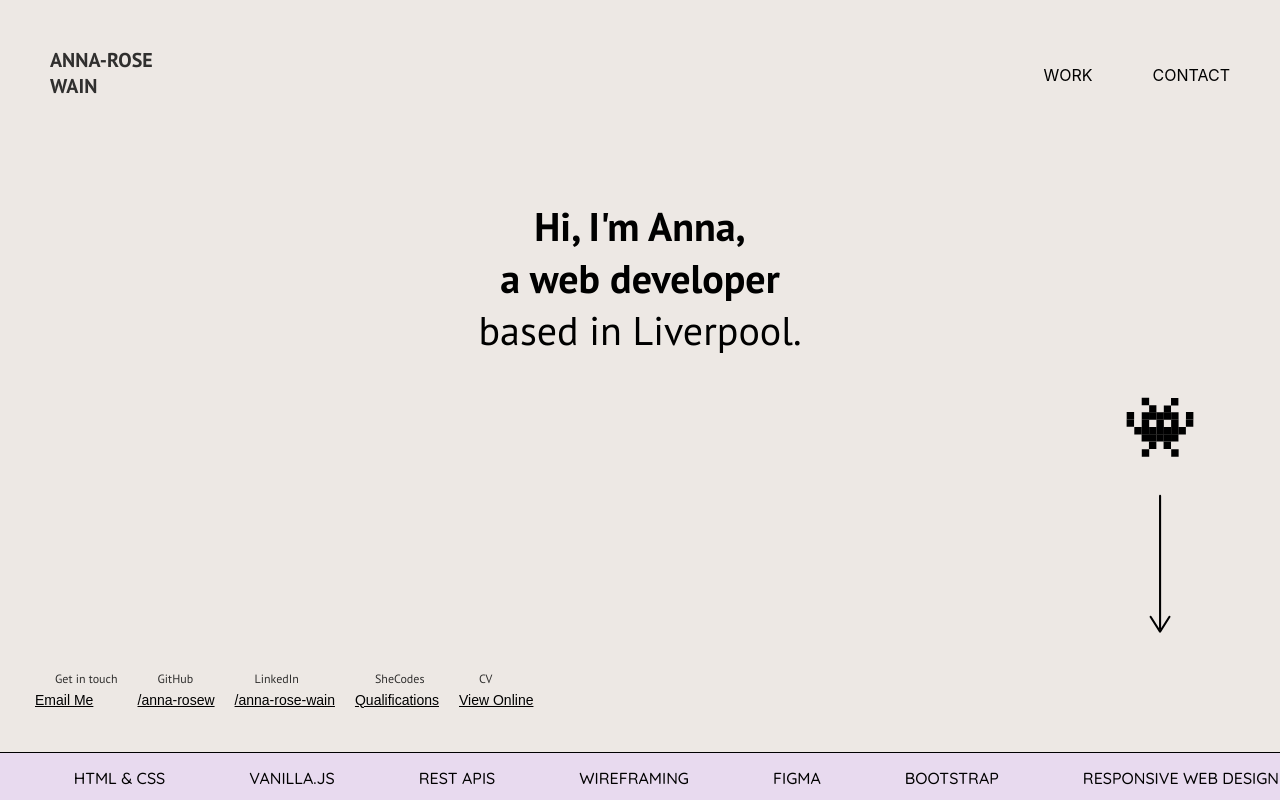
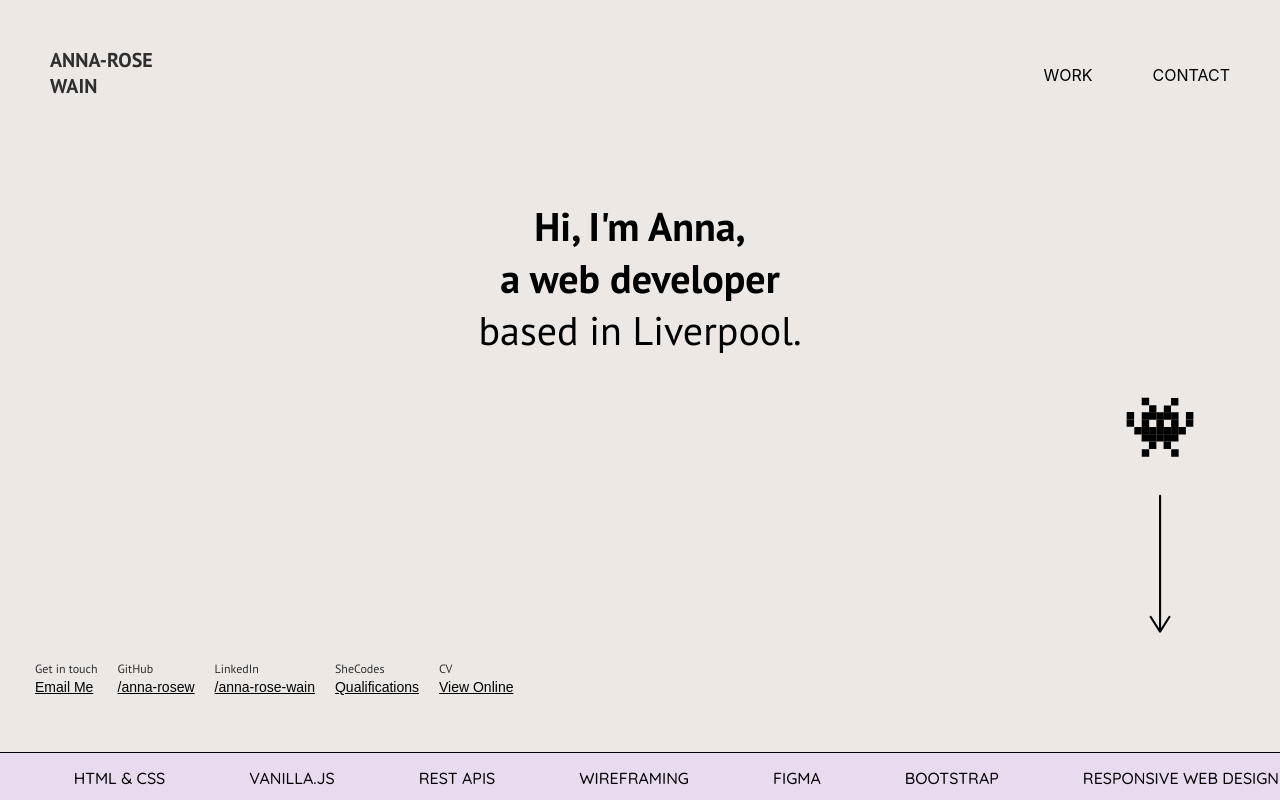
Before and after one commit to anna-rosew/anna-rose-wain, a React (Create React App) app: page / in a window 1280 px wide. Shown: the top 800 px of the page. Built offline with nearby package versions, Linux system fonts and the light colour scheme; a web font is replaced by a local one.

Commit message:
Editing spacing

```diff
--- a/src/Components/SummaryLinks.js
+++ b/src/Components/SummaryLinks.js
@@ -5,7 +5,7 @@ import "../Styles/SummaryLinks.css";
 export default function SummaryLinks() {
   return (
     <div className="containerSummary">
-      <div className="row justify-content-start left-align">
+      <div className="row justify-content-start">
         <div className="col-sm-6 col-md">
           <div className="summary-links">
             <h2>Get in touch</h2>
--- a/src/Styles/LandingScreen.css
+++ b/src/Styles/LandingScreen.css
@@ -68,7 +68,7 @@ a.summary:hover {
   font-weight: 400;
   font-size: 12px;
   opacity: 80%;
-  margin-bottom: 2.5px;
+  margin: 0px;
 }
 
 /* ========== Navigation Styling ========== */
--- a/src/Styles/SummaryLinks.css
+++ b/src/Styles/SummaryLinks.css
@@ -3,6 +3,7 @@
   max-width: 1400px;
   margin: 0 auto;
   background-color: black;
+  text-align: left;
 }
 
 /* ========== Summary Link Styling ========== */
@@ -29,7 +30,7 @@ a.summary:visited {
   font-weight: 400;
   font-size: 12px;
   opacity: 80%;
-  margin-bottom: 2.5px;
+  margin: 0px 0px 0px 0px;
 }
 
 /* ========== Responsive Styling ========== */
```
